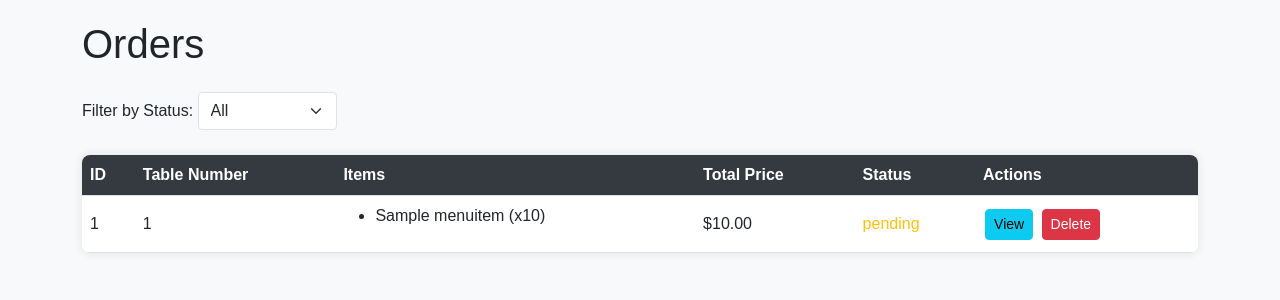
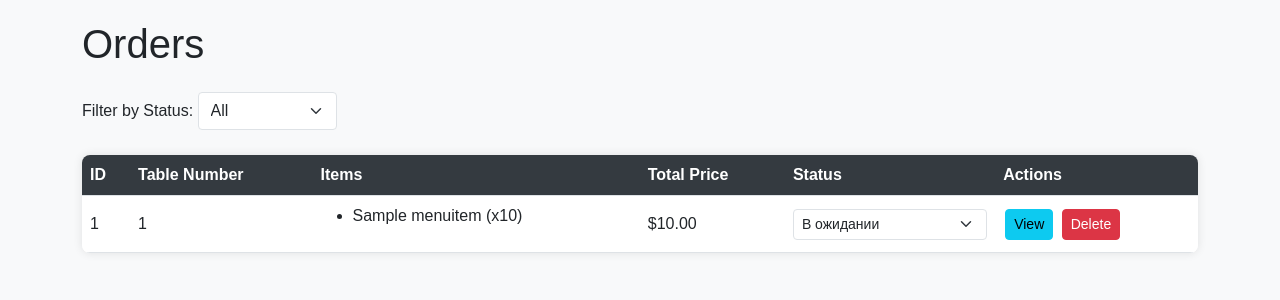
Before and after one commit to Bojchenko-Konstantin/cafe_order_system, a Django app: page / in a window 1280 px wide. Shown: the part 76-376 px from the top of the page. Run offline with Django 5.2, Linux system fonts and the light colour scheme; tables that the repository leaves empty hold one stand-in row (values such as "Sample post").

Commit message:
fix bug (can't changed status to order in order_list.html

```diff
--- a/orders/templates/orders/order_list.html
+++ b/orders/templates/orders/order_list.html
@@ -45,7 +45,14 @@
             </td>
             <td>${{ order.total_price }}</td>
             <td>
-                <span class="status-{{ order.status }}">{{ order.status }}</span>
+                <form method="post" action="{% url 'order_update_status' order.id %}" class="d-inline">
+                    {% csrf_token %}
+                    <select name="status" onchange="this.form.submit()" class="form-select form-select-sm">
+                        <option value="pending" {% if order.status == 'pending' %}selected{% endif %}>В ожидании</option>
+                        <option value="ready" {% if order.status == 'ready' %}selected{% endif %}>Готово</option>
+                        <option value="paid" {% if order.status == 'paid' %}selected{% endif %}>Оплачено</option>
+                    </select>
+                </form>
             </td>
             <td>
                 <a href="{% url 'order_detail' order.id %}" class="btn btn-info btn-sm">View</a>
```
